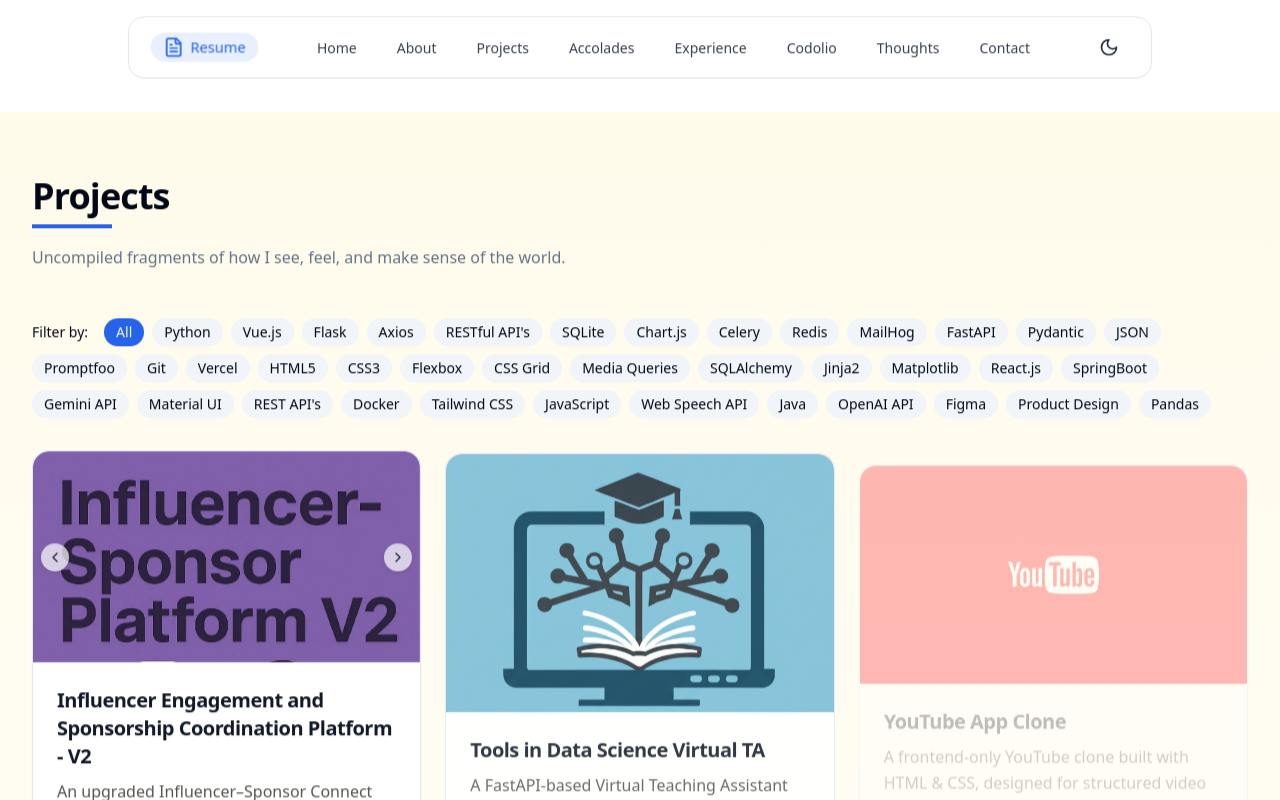
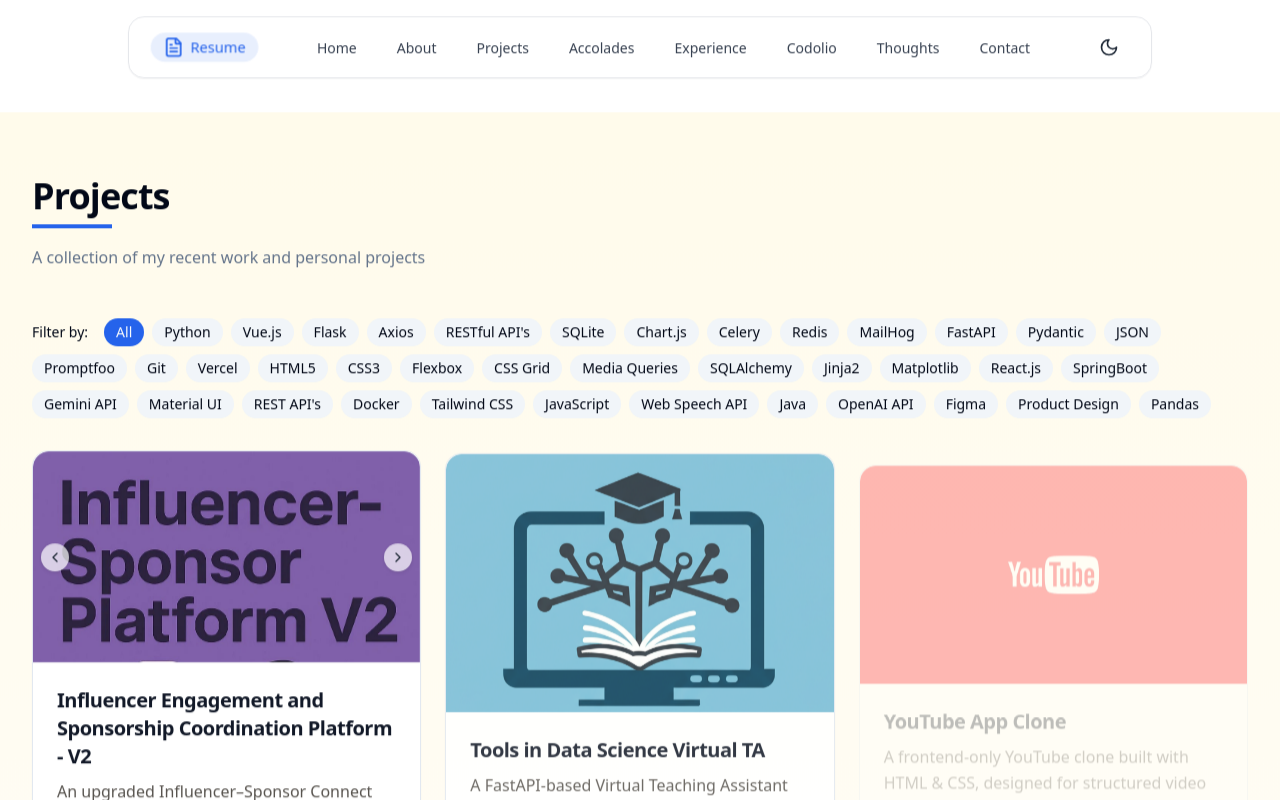
Before and after one commit to Mahadevan2005/Latest_Portfolio, a React (Vite) app: page /projects in a window 1280 px wide. Shown: the top 800 px of the page. Built offline with nearby package versions, Linux system fonts and the light colour scheme.

Commit message:
updated projects.tsx

```diff
--- a/src/pages/Projects.tsx
+++ b/src/pages/Projects.tsx
@@ -133,7 +133,7 @@ const Projects = () => {
         >
           <SectionHeading
             title="Projects"
-            subtitle="Uncompiled fragments of how I see, feel, and make sense of the world."
+            subtitle="A collection of my recent work and personal projects"
           />
 
           {/* Filters */}
```
